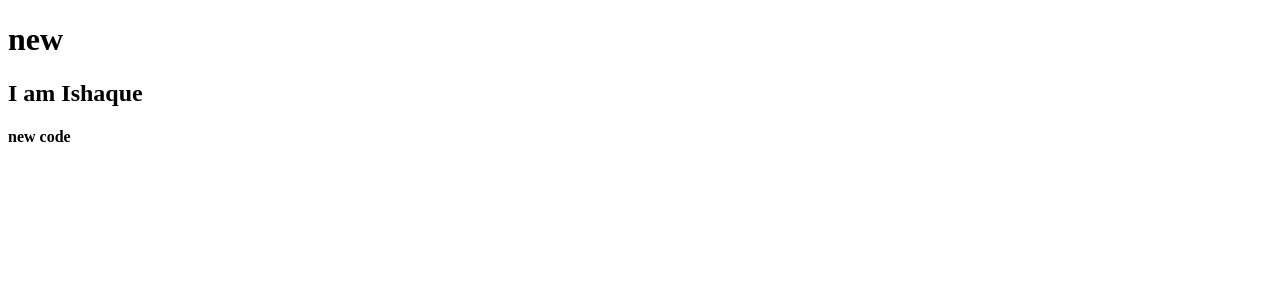
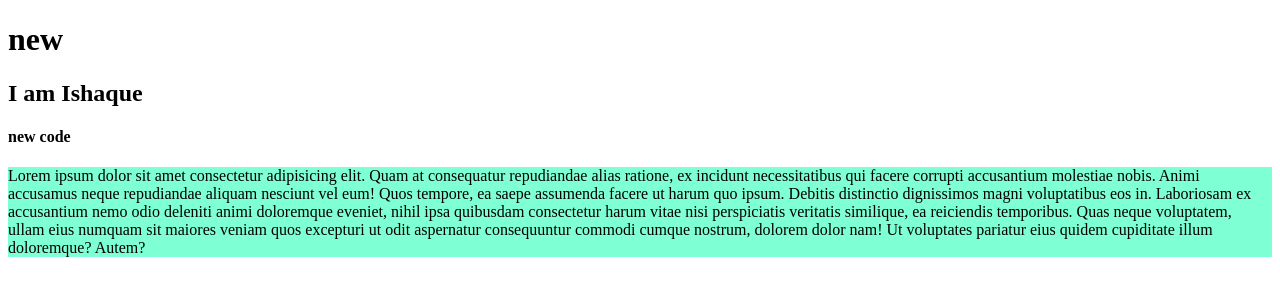
Before and after one commit to Ishaque01/my-second-repo, a plain HTML site: page index.html in a window 1280 px wide. Drawn offline with Linux system fonts and the light colour scheme.

Commit message:
para-added

```diff
--- a/index.html
+++ b/index.html
@@ -5,10 +5,13 @@
     <meta http-equiv="X-UA-Compatible" content="IE=edge">
     <meta name="viewport" content="width=device-width, initial-scale=1.0">
     <title>My second repo</title>
+    <link rel="stylesheet" href="style.css">
 </head>
 <body>
     <h1>new</h1>
     <h2>I am Ishaque</h2>
     <h4>new code</h4>
+
+    <p>Lorem ipsum dolor sit amet consectetur adipisicing elit. Quam at consequatur repudiandae alias ratione, ex incidunt necessitatibus qui facere corrupti accusantium molestiae nobis. Animi accusamus neque repudiandae aliquam nesciunt vel eum! Quos tempore, ea saepe assumenda facere ut harum quo ipsum. Debitis distinctio dignissimos magni voluptatibus eos in. Laboriosam ex accusantium nemo odio deleniti animi doloremque eveniet, nihil ipsa quibusdam consectetur harum vitae nisi perspiciatis veritatis similique, ea reiciendis temporibus. Quas neque voluptatem, ullam eius numquam sit maiores veniam quos excepturi ut odit aspernatur consequuntur commodi cumque nostrum, dolorem dolor nam! Ut voluptates pariatur eius quidem cupiditate illum doloremque? Autem?</p>
 </body>
 </html>
--- /dev/null
+++ b/style.css
@@ -0,0 +1,3 @@
+p{
+    background-color: aquamarine;
+}
```
